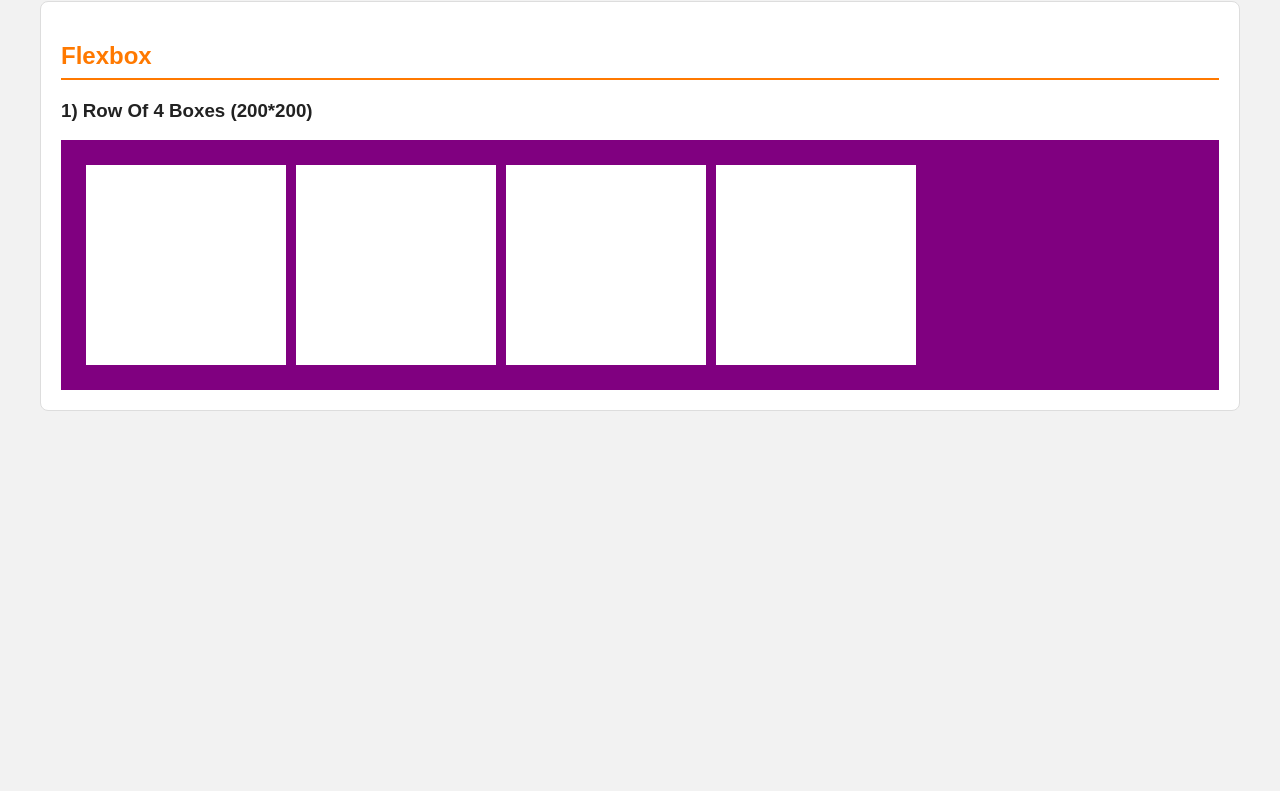
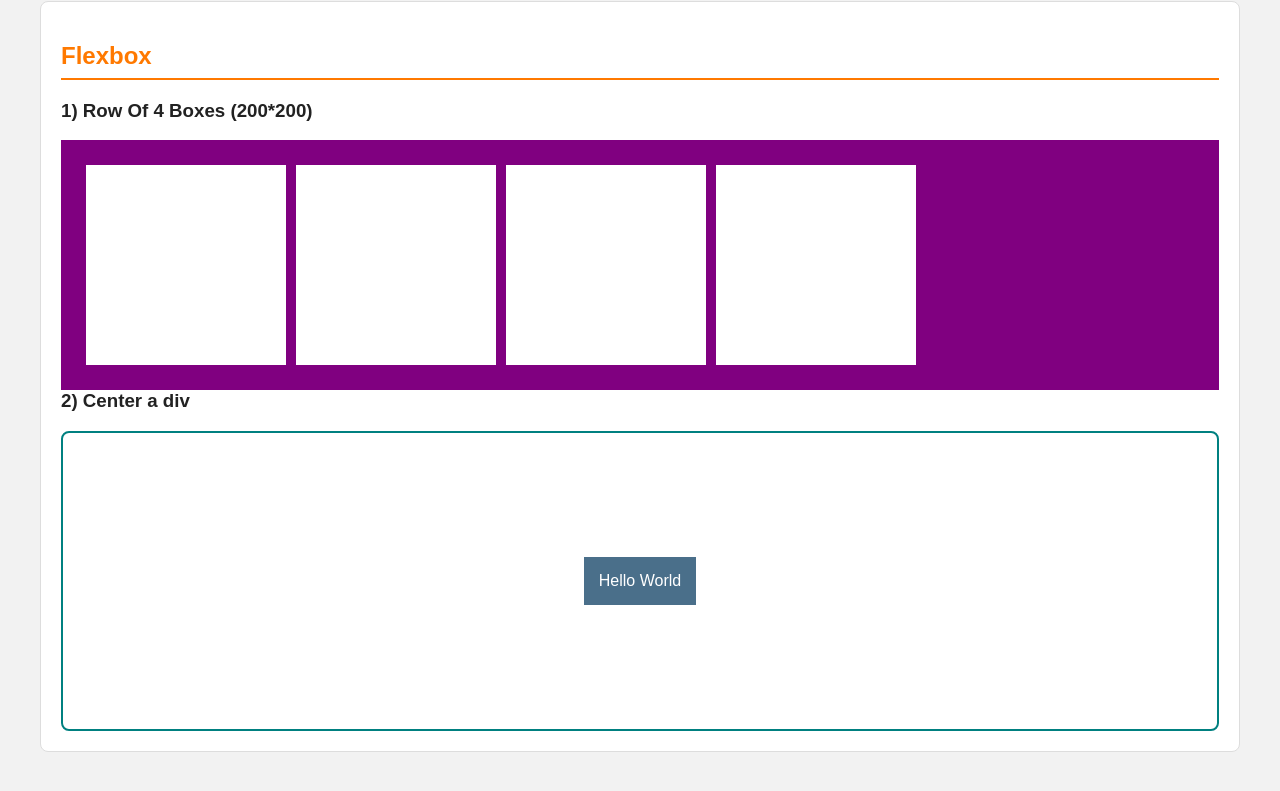
Before and after one commit to DiyaAbuZanouneh/CSS-FLEX-GRID, a plain HTML site: page index.html in a window 1280 px wide. Shown: the part 119-910 px from the top of the page. Before the commit the page ends 800 px from the top, so only its background shows below. Drawn offline with Linux system fonts and the light colour scheme.

Commit message:
Center a div

```diff
--- a/index.html
+++ b/index.html
@@ -13,6 +13,8 @@
     <section>
       <h2>Flexbox</h2>
 
+    <!-- Part 1 -->
+
       <h3>1) Row Of 4 Boxes (200*200)</h3>
 
       <div class="flex-row">
@@ -21,6 +23,17 @@
         <div class="flex-row__box"></div>
         <div class="flex-row__box"></div>
       </div>
+
+      <!-- Part 2 -->
+
+      <h3>2) Center a div</h3>
+      <div class="center-box">
+        <div class="center-box__content">Hello World</div>
+      </div>
+
+      <!-- Part 3 -->
+
     </section>
+
   </body>
 </html>
--- a/styles.css
+++ b/styles.css
@@ -28,6 +28,7 @@
   margin-top: 0;
 }
 
+
 /* 1) Row Of 4 Boxes */
 
 .flex-row {
@@ -42,3 +43,20 @@
   background: white;
   margin: 5px;
 }
+
+
+/* 2) Center a div*/
+.center-box {
+  display: flex;
+  justify-content: center;
+  align-items: center;
+  height: 300px;
+  border: 2px solid teal;
+  border-radius: 8px;
+}
+
+.center-box__content {
+  background: #4a6f8a;
+  color: white;
+  padding: 15px;
+}
```
